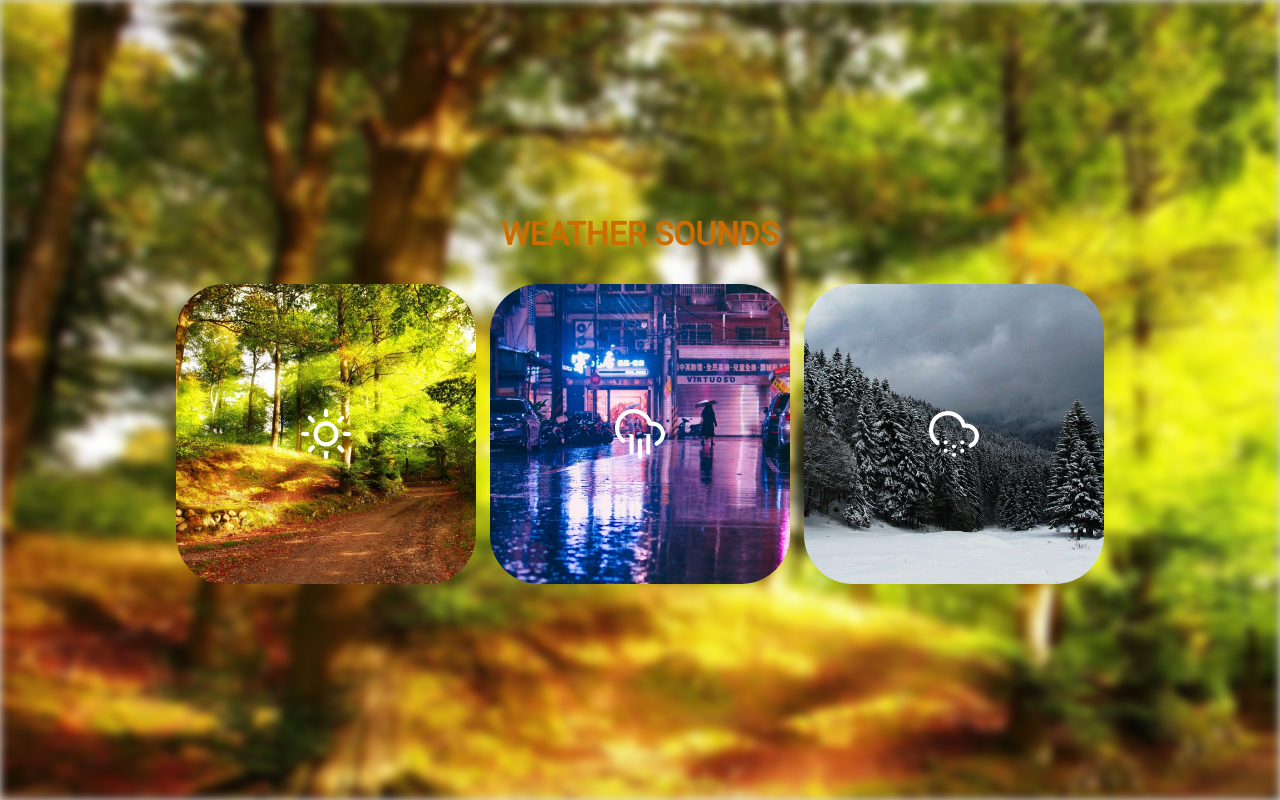
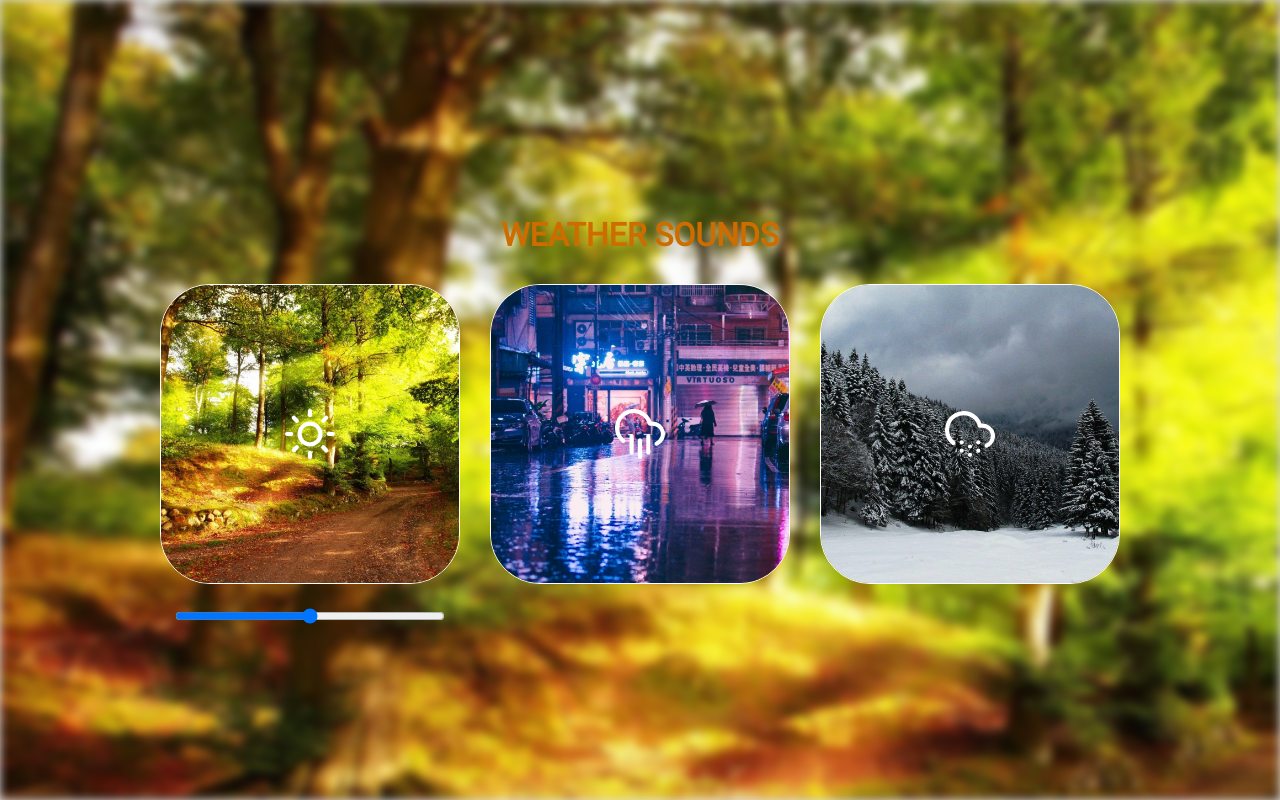
Before and after one commit to danyamdev/weather-sounds, a website built with webpack: page public/index.html in a window 1280 px wide. Both pictures are taken after a click on the element 326 px from the left and 434 px from the top of the page. Built offline with nearby package versions, Linux system fonts and the light colour scheme.

Commit message:
added audio volume

```diff
--- a/src/constants/index.ts
+++ b/src/constants/index.ts
@@ -3,5 +3,7 @@ export const ClassNames = {
   active: 'active',
   weatherSounds: 'weather-sounds',
   soundAudio: 'sound_audio',
-  sound: 'sound'
+  sound: 'sound',
+  soundView: 'sound_view',
+  soundRange: 'sound_range'
 }
--- a/src/index.ts
+++ b/src/index.ts
@@ -8,13 +8,14 @@ const weatherSoundsContainer = document.querySelector(`.${ClassNames.weatherSoun
 const renderWeatherSoundItem = (sound: WeatherSound, index: number ): void => {
   const soundHtml = `
   <div data-id="${index + 1}" class="${ClassNames.sound}">
-    <div class="${ClassNames.sound}_view">
-      <img class="${ClassNames.sound}_view-bg" src="${sound.bgPath}" alt="${sound.weather}-bg" />
-      <img class="${ClassNames.sound}_view-icon" src="${sound.iconPath}" alt="${sound.weather}-icon" />
+    <div class="${ClassNames.soundView}">
+      <img class="${ClassNames.soundView}-bg" src="${sound.bgPath}" alt="${sound.weather}-bg" />
+      <img class="${ClassNames.soundView}-icon" src="${sound.iconPath}" alt="${sound.weather}-icon" />
     </div>
     <audio class="${ClassNames.soundAudio}" loop>
       <source src="${sound.audioPath}" type="audio/mpeg">
     </audio>
+    <input class="${ClassNames.soundRange}" type="range" min="0" max="100">
   </div>
   `
   weatherSoundsContainer.insertAdjacentHTML('beforeend', soundHtml)
@@ -37,15 +38,36 @@ const updateBackgroundForContainer = (soundElement: HTMLDivElement): void => {
   }
 }
 
+const initializeVolume = (weatherSounds: NodeListOf<Element>) => {
+  const initialVolume = 50
+
+  weatherSounds.forEach(weatherSound => {
+    const audio = weatherSound.querySelector(`.${ClassNames.soundAudio}`) as HTMLAudioElement;
+    const range = weatherSound.querySelector(`.${ClassNames.soundRange}`) as HTMLInputElement;
+
+    if (audio && range) {
+      range.value = initialVolume.toString();
+      audio.volume = initialVolume / 100;
+
+      range.addEventListener('input', () => {
+        audio.volume = +range.value / 100;
+      });
+    }
+  });
+};
+
 const initializeWeatherSounds = (): void => {
   WeatherSoundsData.forEach(renderWeatherSoundItem)
 
   const weatherSounds = weatherSoundsContainer.querySelectorAll(`.${ClassNames.sound}`)
 
+  initializeVolume(weatherSounds)
+
   weatherSoundsContainer.addEventListener('click', (event) => {
     const currentWeatherSound = (event.target as HTMLElement).closest(`.${ClassNames.sound}`) as HTMLDivElement
+    const currentWeatherSoundRange = (event.target as HTMLElement).closest(`.${ClassNames.soundRange}`) as HTMLInputElement
 
-    if (!currentWeatherSound) {
+    if (!currentWeatherSound || currentWeatherSoundRange) {
       return
     }
 
--- a/src/styles/index.scss
+++ b/src/styles/index.scss
@@ -46,19 +46,30 @@ body {
   align-items: center;
   justify-content: center;
   flex-wrap: wrap;
-  gap: 12px;
+  gap: 30px;
 
   .sound {
-    border: 1px solid white;
-    border-radius: 50px;
-    overflow: hidden;
+    display: flex;
+    flex-direction: column;
+    align-items: center;
     cursor: pointer;
+    position: relative;
+
+    &.active {
+      .sound_range {
+        opacity: 1;
+        visibility: visible;
+      }
+    }
 
     &_view {
       width: 300px;
       height: 300px;
       position: relative;
       transition: all 0.5s ease 0s;
+      border: 1px solid white;
+      border-radius: 50px;
+      overflow: hidden;
 
       &:hover {
         scale: 1.1;
@@ -79,5 +90,14 @@ body {
         translate: -50% -50%;
       }
     }
+
+    &_range {
+      width: 90%;
+      position: absolute;
+      bottom: -40px;
+      opacity: 0;
+      visibility: hidden;
+      transition: all 0.3s ease 0s;
+    }
   }
 }
```
